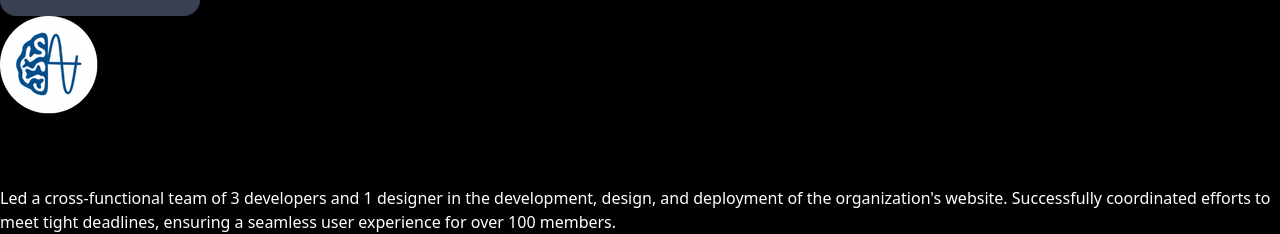
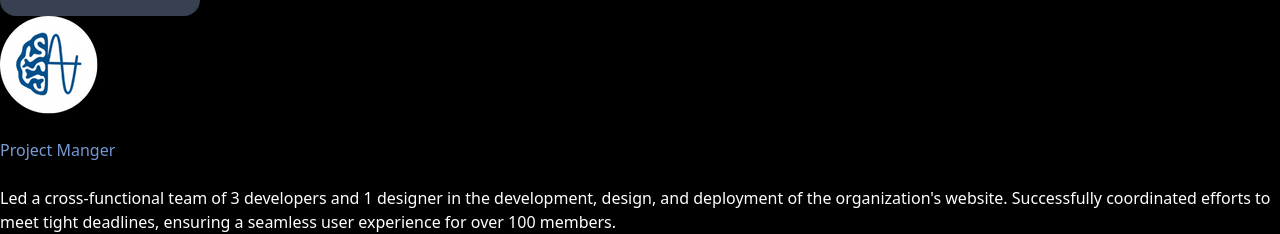
Before and after one commit to Kylie-Lallak/personal-website-fall2024, a React (Vite) app: page / in a window 1280 px wide. Shown: the part 2562-2796 px from the top of the page. Built offline with nearby package versions, Linux system fonts and the light colour scheme.

Commit message:
added experince responsiveness

```diff
--- a/src/components/Experience.jsx
+++ b/src/components/Experience.jsx
@@ -3,12 +3,13 @@ import '../styles/Experience.css'
 import LinkedIn from '../../public/images/linkedin.svg'
 import Neuro from '../../public/images/neruo.png'
 import D3C from '../../public/images/d3c.png'
+import IMG from '../../public/images/about.png'
 
 export default function Experience() {
     return (
         <div id='ex-sect' className='mt-16'>
 
-            <div>
+            <div className='mb-20'>
                 <h1 className='font-bold text-center text-white text-5xl md:text-7xl gradient-text'>Experience</h1>
                 <h2 className='text-white text-center   max-w-[450px] mx-auto mt-5'  > Here is an overview of my experience. I am always eager to learn and grow, and I'm currently seeking new opportunities to expand my skills  🌱</h2>
 
@@ -21,13 +22,18 @@ export default function Experience() {
             </div>
 
 
-            <div className='w-[40%] ml-10'>
+
+            <div id='neuro-ex'>
+                <div className=' flex flex-col items-center mx-auto gap-10 w-[80%]  md:flex-row '>
+
+                    <div className='md:w-[50%]'>
+
                         <div className='flex items-center gap-4'>
                             <img src={Neuro} className='w-[70px]' />
                             <h1 className='text-white text-4xl font-bold '>Neurotech@Davis</h1>
 
                         </div>
-                <div className='flex items-center justify-between bg-slate-800'> <h2 className='text-white' >Project Manger</h2> <h3 className='text-gray-600'> June 2024 - Present</h3> </div>
+                        <div className='flex items-center justify-between mt-4'> <h2 className='font-bold gradient-text-blue text-xl' >Project Manger</h2> <h3 className='text-gray-600'> June 2024 - Present</h3> </div>
 
                         <ul className='ex-ul ml-10'>
                             <li>Led a cross-functional team of 3 developers and 1 designer in the development, design, and deployment of the organization's website. Successfully coordinated efforts to meet tight deadlines, ensuring a seamless user experience for over 100 members.</li>
@@ -35,7 +41,24 @@ export default function Experience() {
                             <li>Website coming soon 😊</li>
                         </ul>
 
-                <div className='flex items-center justify-between bg-slate-800'> <h2 className='text-white' >Project Member</h2> <h3 className='text-gray-600'> Oct 2023 - June 2024</h3> </div>
+
+
+
+
+                    </div>
+
+                    <img src={IMG} className='md:w-[50%] md:ml-14' />
+
+
+
+                </div>
+
+                <div className=' flex flex-col items-center mx-auto gap-10 w-[80%]  md:flex-row '>
+
+                    <div className='md:w-[50%]'>
+
+
+                        <div className='flex items-center justify-between mt-4'> <h2 className='font-bold gradient-text-blue text-xl' >Project Manger</h2> <h3 className='text-gray-600'> June 2024 - Present</h3> </div>
 
                         <ul className='ex-ul ml-10'>
                             <li>Led a cross-functional team of 3 developers and 1 designer in the development, design, and deployment of the organization's website. Successfully coordinated efforts to meet tight deadlines, ensuring a seamless user experience for over 100 members.</li>
@@ -43,17 +66,28 @@ export default function Experience() {
                             <li>Website coming soon 😊</li>
                         </ul>
 
+
+
+
+
+                    </div>
+
+                    <img src={IMG} className='md:w-[50%] md:ml-14' />
+                </div>
             </div>
 
 
+            <div id='neuro-ex'>
+                <div className=' flex flex-col items-center mx-auto gap-10 w-[80%]  md:flex-row '>
 
-            <div className='w-[40%] ml-10'>
+                    <div className='md:w-[50%]'>
+
                         <div className='flex items-center gap-4'>
-                    <img src={D3C} className='w-[79px]' />
-                    <h1 className='text-white text-4xl font-bold '>SafeHer</h1>
+                            <img src={Neuro} className='w-[70px]' />
+                            <h1 className='text-white text-4xl font-bold '>Neurotech@Davis</h1>
 
                         </div>
-                <div className='flex items-center justify-between bg-slate-800'> <h2 className='text-white' >Project Manger</h2> <h3 className='text-gray-600'> June 2024 - Present</h3> </div>
+                        <div className='flex items-center justify-between mt-4'> <h2 className='font-bold gradient-text-blue text-xl' >Project Manger</h2> <h3 className='text-gray-600'> June 2024 - Present</h3> </div>
 
                         <ul className='ex-ul ml-10'>
                             <li>Led a cross-functional team of 3 developers and 1 designer in the development, design, and deployment of the organization's website. Successfully coordinated efforts to meet tight deadlines, ensuring a seamless user experience for over 100 members.</li>
@@ -61,7 +95,24 @@ export default function Experience() {
                             <li>Website coming soon 😊</li>
                         </ul>
 
-                <div className='flex items-center justify-between bg-slate-800'> <h2 className='text-white' >Project Member</h2> <h3 className='text-gray-600'> Oct 2023 - June 2024</h3> </div>
+
+
+
+
+                    </div>
+
+                    <img src={IMG} className='md:w-[50%] md:ml-14' />
+
+
+
+                </div>
+
+                <div className=' flex flex-col items-center mx-auto gap-10 w-[80%]  md:flex-row '>
+
+                    <div className='md:w-[50%]'>
+
+
+                        <div className='flex items-center justify-between mt-4'> <h2 className='font-bold gradient-text-blue text-xl' >Project Manger</h2> <h3 className='text-gray-600'> June 2024 - Present</h3> </div>
 
                         <ul className='ex-ul ml-10'>
                             <li>Led a cross-functional team of 3 developers and 1 designer in the development, design, and deployment of the organization's website. Successfully coordinated efforts to meet tight deadlines, ensuring a seamless user experience for over 100 members.</li>
@@ -69,7 +120,22 @@ export default function Experience() {
                             <li>Website coming soon 😊</li>
                         </ul>
 
+
+
+
+
                     </div>
+
+                    <img src={IMG} className='md:w-[50%] md:ml-14' />
+                </div>
+            </div>
+
+
+
+
+
+
+
 
 
 
--- a/src/styles/Experience.css
+++ b/src/styles/Experience.css
@@ -38,3 +38,16 @@
     /* or square, circle, etc. */
     color: white
 }
+
+.gradient-text-blue {
+    background: linear-gradient(90deg, #7b9dd3, #0748de);
+    /* Define your gradient */
+    -webkit-background-clip: text;
+    /* Clips the background to the text */
+    -webkit-text-fill-color: transparent;
+    /* Makes the text itself transparent */
+    background-clip: text;
+    /* Support for non-webkit browsers */
+    text-fill-color: transparent;
+    /* Fallback in case -webkit-text-fill-color doesn't work */
+}
```
Lines whose indentation alone changed are shown as unchanged.
